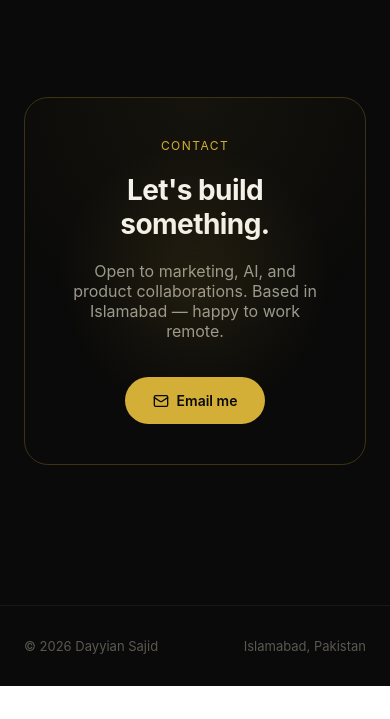
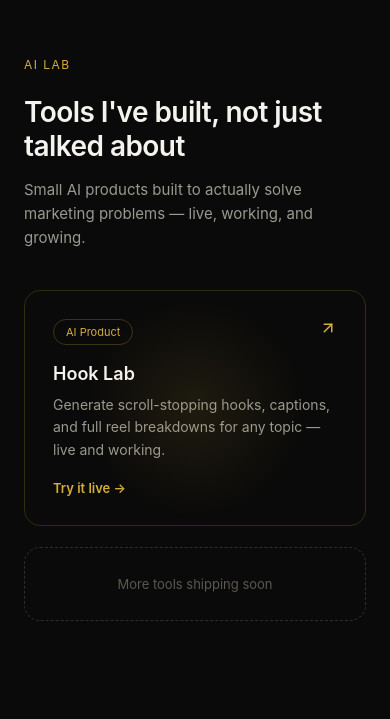
Before and after one commit to dayyian/dayyian-portfolio, a Next.js app: page / in a window 390 px wide. Shown: the part 6905-7624 px from the top of the page. Before the commit the page ends 7591 px from the top, so only its background shows below. Built offline with nearby package versions, Linux system fonts and the light colour scheme.

Commit message:
Link Hook Lab in AI Lab section

```diff
--- a/components/Portfolio.jsx
+++ b/components/Portfolio.jsx
@@ -61,6 +61,15 @@ const STATS = [
   { value: 500000, suffix: "+", label: "Views generated" },
   { value: 4, suffix: "", label: "Companies worked with" },
   { value: 3, suffix: "", label: "Industries touched" },
+];
+
+const TOOLS = [
+  {
+    title: "Hook Lab",
+    desc: "Generate scroll-stopping hooks, captions, and full reel breakdowns for any topic — live and working.",
+    tag: "AI Product",
+    link: "https://hook-lab-pink.vercel.app",
+  },
 ];
 
 const MARQUEE_WORDS = [
@@ -298,6 +307,7 @@ export default function Portfolio() {
     ["Experience", "experience"],
     ["Skills", "skills"],
     ["Projects", "projects"],
+    ["AI Lab", "ai-lab"],
     ["Contact", "contact"],
   ];
 
@@ -593,6 +603,39 @@ export default function Portfolio() {
         </div>
       </section>
 
+      {/* AI Lab */}
+      <section id="ai-lab" className="section-pad" style={{ padding: "60px 48px 140px", position: "relative", zIndex: 1 }}>
+        <Reveal>
+          <div style={{ fontSize: "12px", letterSpacing: "0.12em", textTransform: "uppercase", color: "#D4AF37", marginBottom: "12px" }}>AI Lab</div>
+          <h2 style={{ fontSize: "clamp(28px,4vw,42px)", fontWeight: 600, letterSpacing: "-0.02em", marginBottom: "12px" }}>Tools I've built, not just talked about</h2>
+          <p style={{ color: "#9A988F", fontSize: "15px", maxWidth: "560px", marginBottom: "40px", lineHeight: 1.6 }}>
+            Small AI products built to actually solve marketing problems — live, working, and growing.
+          </p>
+        </Reveal>
+        <div style={{ display: "grid", gridTemplateColumns: "repeat(auto-fit, minmax(280px, 1fr))", gap: "20px" }}>
+          {TOOLS.map((tool, i) => (
+            <Reveal key={tool.title} delay={i * 90}>
+              <TiltCard style={{ border: "1px solid rgba(212,175,55,0.2)", borderRadius: "16px", height: "100%" }}>
+                <a href={tool.link} target="_blank" rel="noopener noreferrer" style={{ display: "block", padding: "28px", textDecoration: "none", color: "inherit" }}>
+                  <div style={{ display: "flex", justifyContent: "space-between", alignItems: "flex-start", marginBottom: "18px" }}>
+                    <span style={{ fontSize: "11px", padding: "5px 12px", border: "1px solid rgba(212,175,55,0.25)", borderRadius: "999px", color: "#D4AF37" }}>{tool.tag}</span>
+                    <ArrowUpRight size={18} style={{ color: "#D4AF37" }} />
+                  </div>
+                  <h3 style={{ fontSize: "18px", fontWeight: 600, margin: "0 0 10px" }}>{tool.title}</h3>
+                  <p style={{ fontSize: "14px", color: "#9A988F", lineHeight: 1.6, margin: "0 0 16px" }}>{tool.desc}</p>
+                  <span style={{ fontSize: "13px", color: "#D4AF37", fontWeight: 600 }}>Try it live →</span>
+                </a>
+              </TiltCard>
+            </Reveal>
+          ))}
+          <Reveal delay={TOOLS.length * 90}>
+            <div style={{ border: "1px dashed rgba(255,255,255,0.15)", borderRadius: "16px", height: "100%", padding: "28px", display: "flex", alignItems: "center", justifyContent: "center", textAlign: "center", color: "#5A5850", fontSize: "13px" }}>
+              More tools shipping soon
+            </div>
+          </Reveal>
+        </div>
+      </section>
+
       {/* Contact */}
       <section id="contact" className="section-pad" style={{ padding: "100px 48px 140px", position: "relative", zIndex: 1 }}>
         <Reveal>
```
